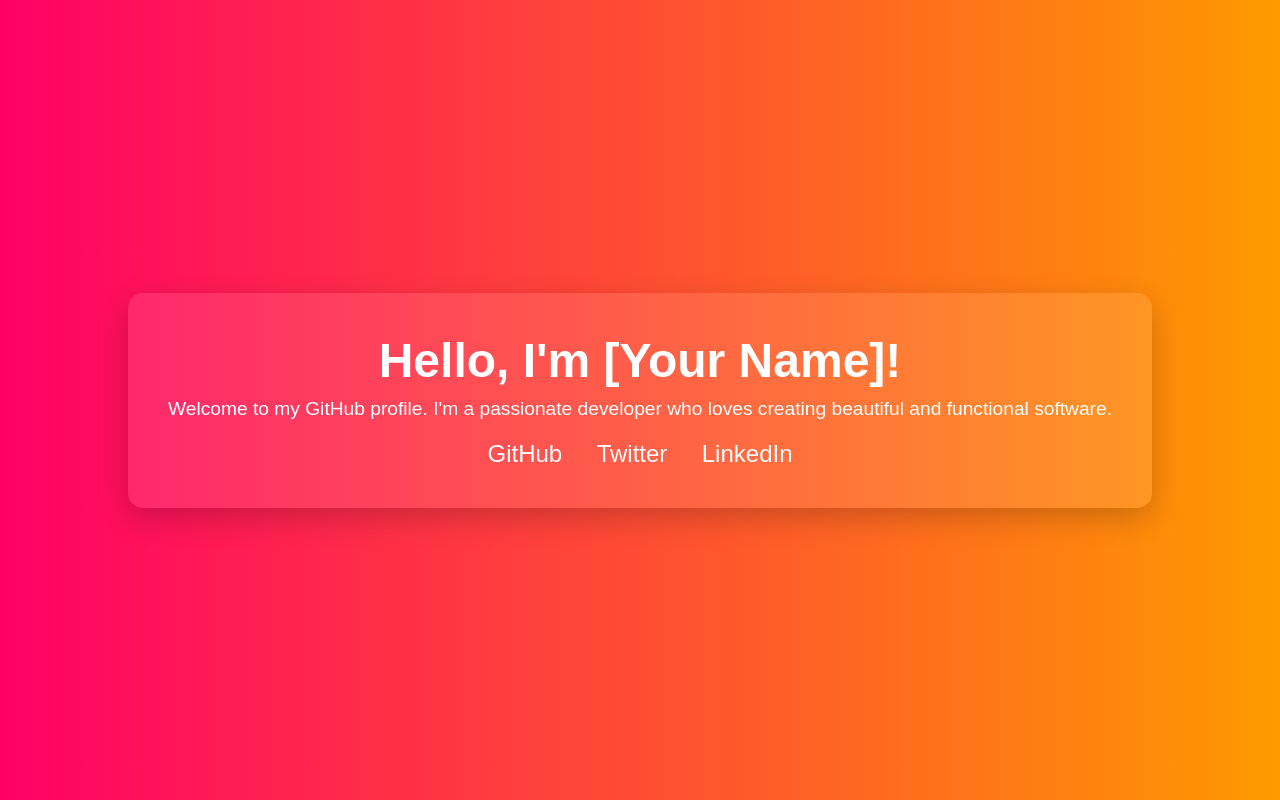
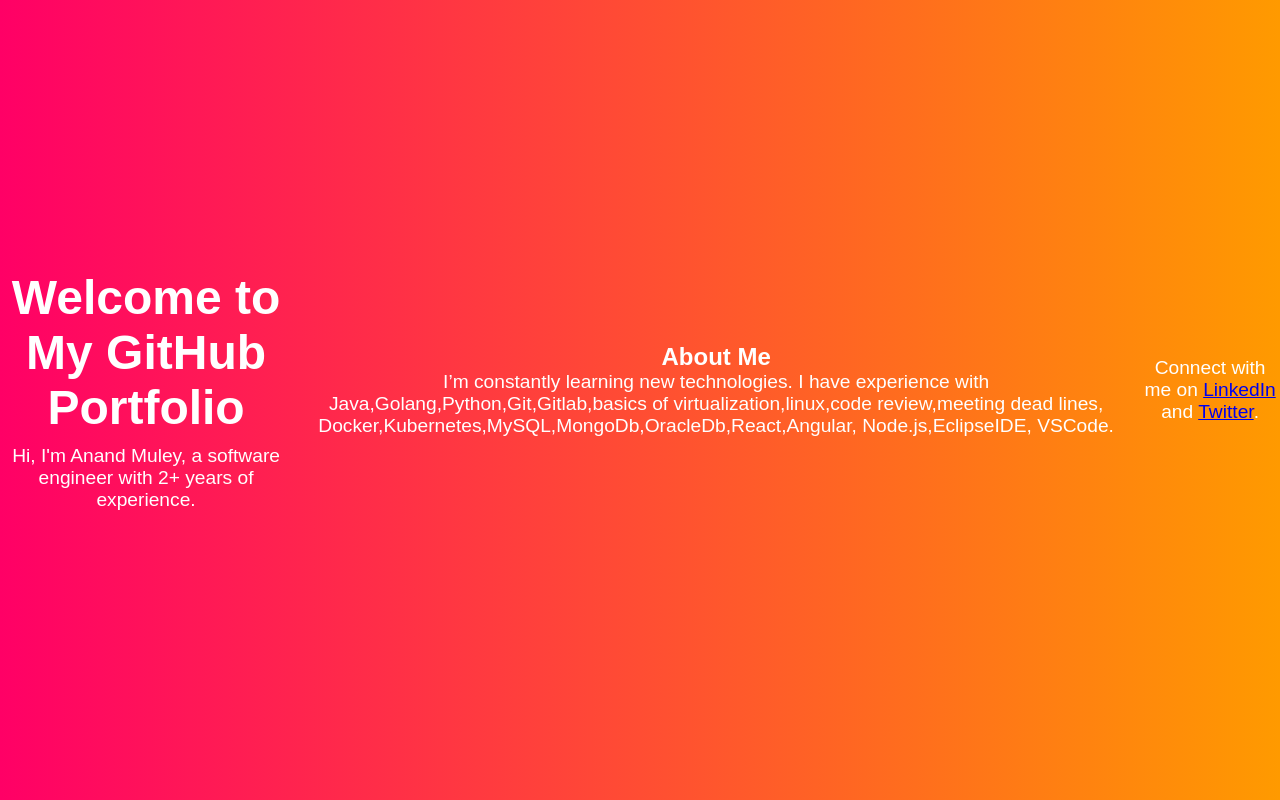
Before and after one commit to anandmuley568/Anand-Portfolio, a plain HTML site: page index.html in a window 1280 px wide. Drawn offline with Linux system fonts and the light colour scheme.

Commit message:
Update index.html

```diff
--- a/index.html
+++ b/index.html
@@ -58,7 +58,7 @@
     </style>
 </head>
 
-<body>
+<!-- <body>
     <div class="container">
         <h1>Hello, I'm [Your Name]!</h1>
         <p>Welcome to my GitHub profile. I'm a passionate developer who loves creating beautiful and functional software.</p>
@@ -68,6 +68,70 @@
             <a href="https://linkedin.com/in/yourusername" target="_blank">LinkedIn</a>
         </div>
     </div>
+</body> -->
+
+    <body>
+    <header>
+        <h1>Welcome to My GitHub Portfolio</h1>
+        <p>Hi, I'm Anand Muley, a software engineer with 2+ years of experience.</p>
+    </header>
+
+    <section id="about">
+        <h2>About Me</h2>
+        <p>I’m constantly learning new technologies. I have experience with Java,Golang,Python,Git,Gitlab,basics of virtualization,linux,code review,meeting dead lines, Docker,Kubernetes,MySQL,MongoDb,OracleDb,React,Angular, Node.js,EclipseIDE, VSCode.</p>
+    </section>
+
+<!--     <section id="projects">
+        <h2>Featured Projects</h2>
+        <div class="project">
+            <h3><a href="https://github.com/your-repo" target="_blank">Project 1</a></h3>
+            <p>Description of project 1.</p>
+        </div>
+        <div class="project">
+            <h3><a href="https://github.com/your-repo" target="_blank">Project 2</a></h3>
+            <p>Description of project 2.</p>
+        </div>
+    </section> -->
+
+<!--     <section id="contact">
+        <h2>Get In Touch</h2>
+        <form id="contactForm">
+            <label for="name">Name:</label>
+            <input type="text" id="name" name="name" required>
+
+            <label for="email">Email:</label>
+            <input type="email" id="email" name="email" required>
+
+            <label for="message">Message:</label>
+            <textarea id="message" name="message" rows="4" required></textarea>
+
+            <button type="submit">Send</button>
+        </form>
+    </section> -->
+
+    <footer>
+        <p>Connect with me on <a href="https://linkedin.com/in/your-profile" target="_blank">LinkedIn</a> and <a href="https://twitter.com/your-handle" target="_blank">Twitter</a>.</p>
+    </footer>
+
+<!--     <script>
+        document.getElementById('contactForm').addEventListener('submit', function(event) {
+            event.preventDefault();
+
+            // Simple form validation
+            let name = document.getElementById('name').value;
+            let email = document.getElementById('email').value;
+            let message = document.getElementById('message').value;
+            if (name && email && message) {
+                alert('Thank you for your message, ' + name + '! I will get back to you soon.');
+                // You can add functionality to send the form data to your server or email service here.
+
+                // Clear the form
+                document.getElementById('contactForm').reset();
+            } else {
+                alert('Please fill out all fields.');
+            }
+        });
+    </script> -->
 </body>
 
 </html>
```
